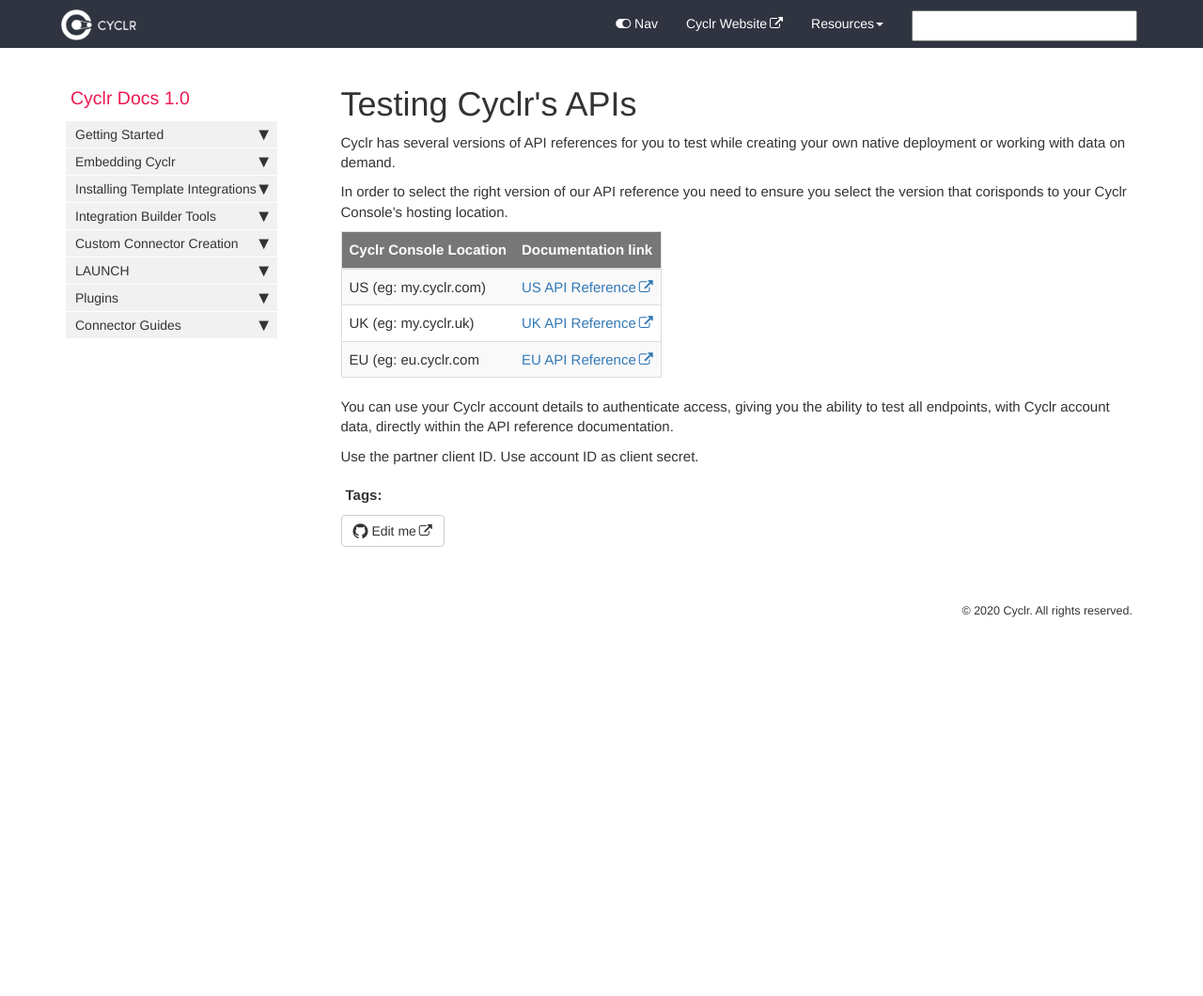
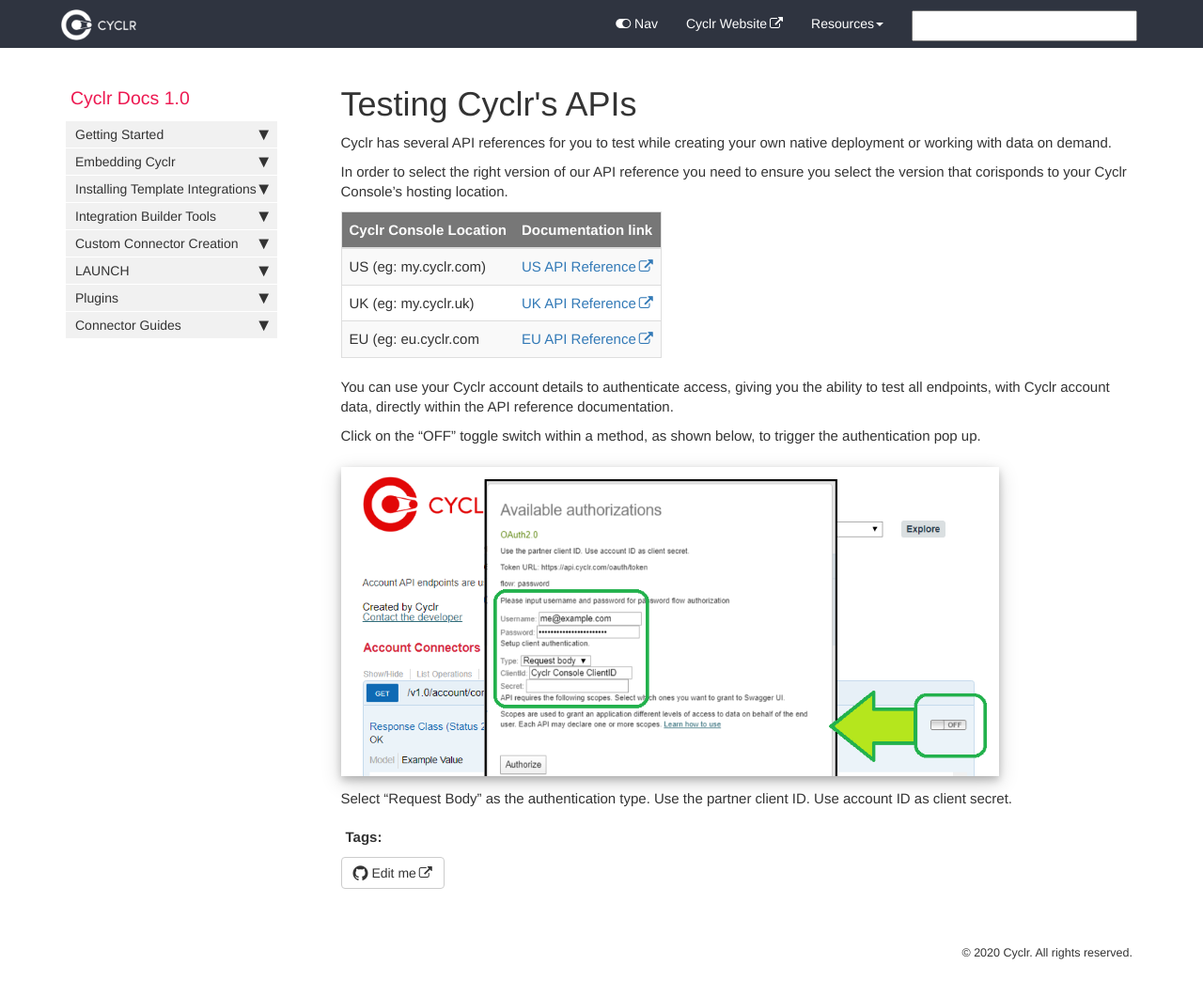
Before and after one commit to sneakysneak/docs, a Jekyll site: the page built from pages/installing-templates-api/testing-cyclr-apis.md, in a window 1280 px wide and 1084 px high. Shown: the top 1060 px of the window at 94% size. Built offline with Jekyll 4.4.1, drawn with Linux system fonts in a browser that asks for light colours; nearby versions of some CDN libraries; comment, search, counter and statistics services are not loaded.

```diff
--- a/pages/installing-templates-api/testing-cyclr-apis.md
+++ b/pages/installing-templates-api/testing-cyclr-apis.md
@@ -5,7 +5,7 @@ permalink: testing-cyclr-api
 tags: [api]
 ---
 
-Cyclr has several versions of API references for you to test while creating your own native deployment or working with data on demand.
+Cyclr has several API references for you to test while creating your own native deployment or working with data on demand.
 
 In order to select the right version of our API reference you need to ensure you select the version that corisponds to your Cyclr Console's hosting location.
 
@@ -18,4 +18,12 @@ EU (eg: eu.cyclr.com | [EU API Reference](https://api.eu.cyclr.com/docs/index)
 
 You can use your Cyclr account details to authenticate access, giving you the ability to test all endpoints, with Cyclr account data, directly within the API reference documentation.
 
-Use the partner client ID. Use account ID as client secret.
+Click on the "OFF" toggle switch within a method, as shown below, to trigger the authentication pop up.
+
+
+![](./images/API-testing-authentication.png)
+
+
+Select "Request Body" as the authentication type.
+Use the partner client ID.
+Use account ID as client secret.
```
